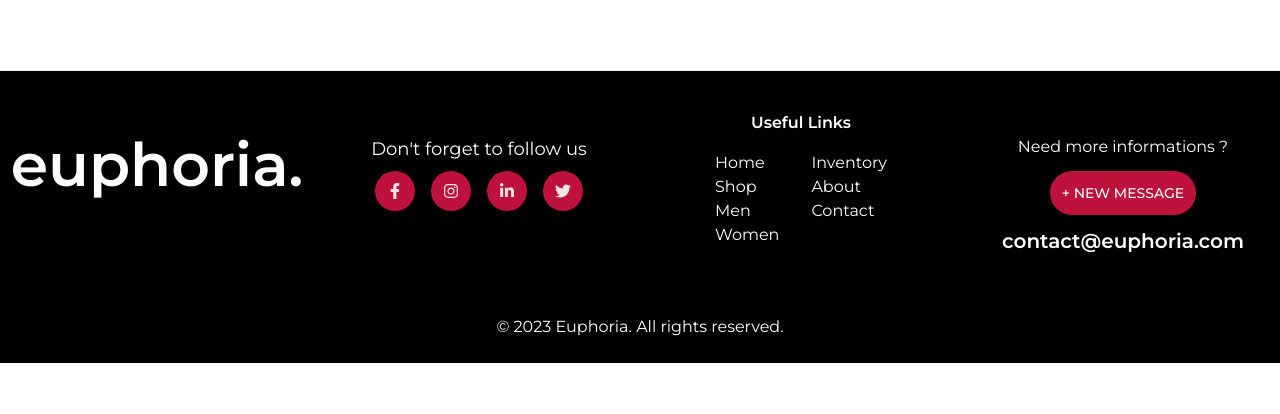
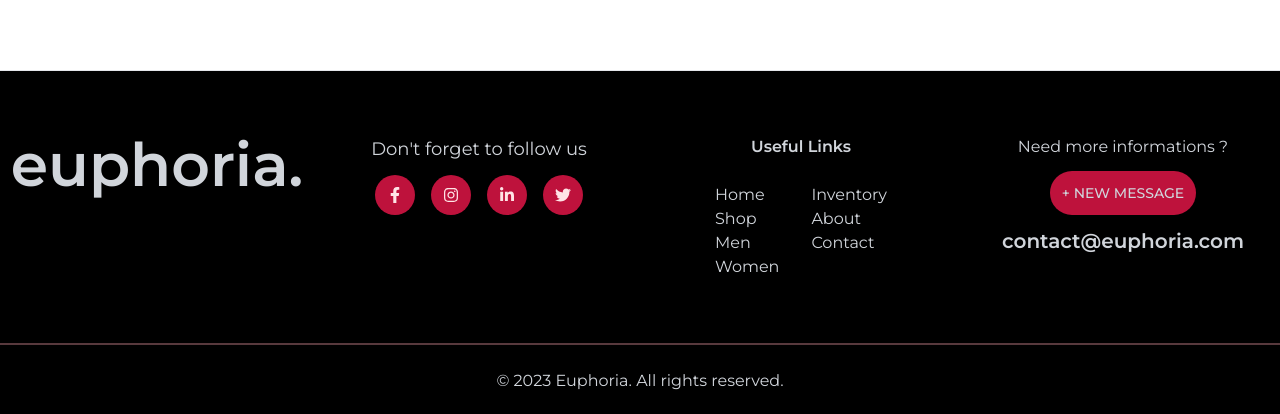
Before and after one commit to shohan-pherones/euphoria-ecommerce, a Next.js app: page / in a window 1280 px wide. Shown: the part 1598-2012 px from the top of the page. Before the commit the page ends 1961 px from the top, so only its background shows below. Built offline with nearby package versions, Linux system fonts and the light colour scheme; no server answers; the database is empty.

Commit message:
finalizing footer

```diff
--- a/components/Footer.jsx
+++ b/components/Footer.jsx
@@ -8,15 +8,15 @@ import {
 
 const Footer = () => {
   return (
-    <footer className="text-center text-white border-t bg-black">
+    <footer className="text-center text-gray-300 border-t bg-black">
       <div className="grid grid-cols-1 md:grid-cols-2 lg:grid-cols-3 xl:grid-cols-4 gap-2">
         <div className="footer-col-1 flex flex-col">
-          <Link href="/" className="text-6xl font-semibold my-16">
+          <Link href="/" className="text-6xl font-semibold mt-16">
             euphoria.
           </Link>
         </div>
         <div className="footer-col-2">
-          <p className="follow-text pt-16 text-lg">Don't forget to follow us</p>
+          <p className="follow-text mt-16 text-lg">Don't forget to follow us</p>
           <div className="social-icons">
             <div className="icon-circle">
               <FaFacebookF className="text-rose-100 mx-auto" />
@@ -32,9 +32,9 @@ const Footer = () => {
             </div>
           </div>
         </div>
-        <div className="footer-col-3  mt-10">
+        <div className="footer-col-3  mt-16">
           <p className="font-semibold">Useful Links</p>
-          <div className="nav-link flex flex-col-2 mt-4 gap-8 justify-center">
+          <div className="nav-link flex flex-col-2 mt-6 gap-8 justify-center">
             <div className="link-col-left flex flex-col text-left">
               <Link href="/" className="footer-nav-links">
                 Home
@@ -64,14 +64,15 @@ const Footer = () => {
         </div>
         <div className="footer-col-4 mt-16">
           <p>Need more informations ?</p>
-          <button className="footer-btn bg-rose-700 p-3 rounded-full uppercase text-sm font-medium hover:text-rose-500 hover:bg-white duration-200 my-3">
+          <button className="footer-btn bg-rose-700 p-3 rounded-full uppercase text-sm font-medium hover:text-rose-500 hover:bg-rose-100 duration-200 my-3">
             + new message
           </button>
           <p className="font-semibold text-xl">contact@euphoria.com</p>
         </div>
       </div>
 
-      <p className="copyright mt-14 pb-6">
+      <p className="copyright mt-16 pb-6">
+        <hr className="seprator my-6" />
         &copy; {new Date().getFullYear()} Euphoria. All rights reserved.
       </p>
     </footer>
--- a/styles/globals.css
+++ b/styles/globals.css
@@ -55,5 +55,10 @@
 }
 
 .social-icons {
-  @apply flex gap-4 mt-2 justify-center;
+  @apply flex gap-4 mt-3 justify-center;
 }
+
+.seprator {
+  border-top: 2px solid #fda4af;
+  opacity: 0.35;
+}
```
